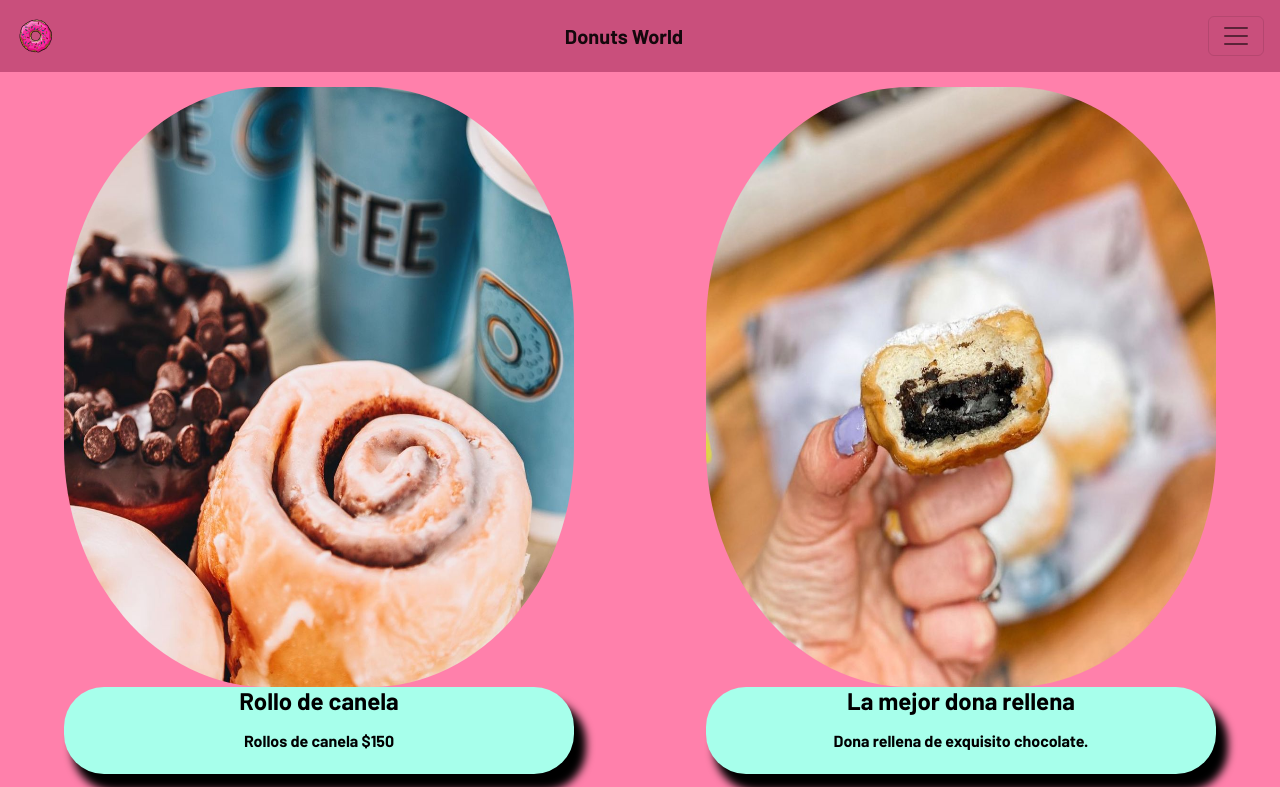
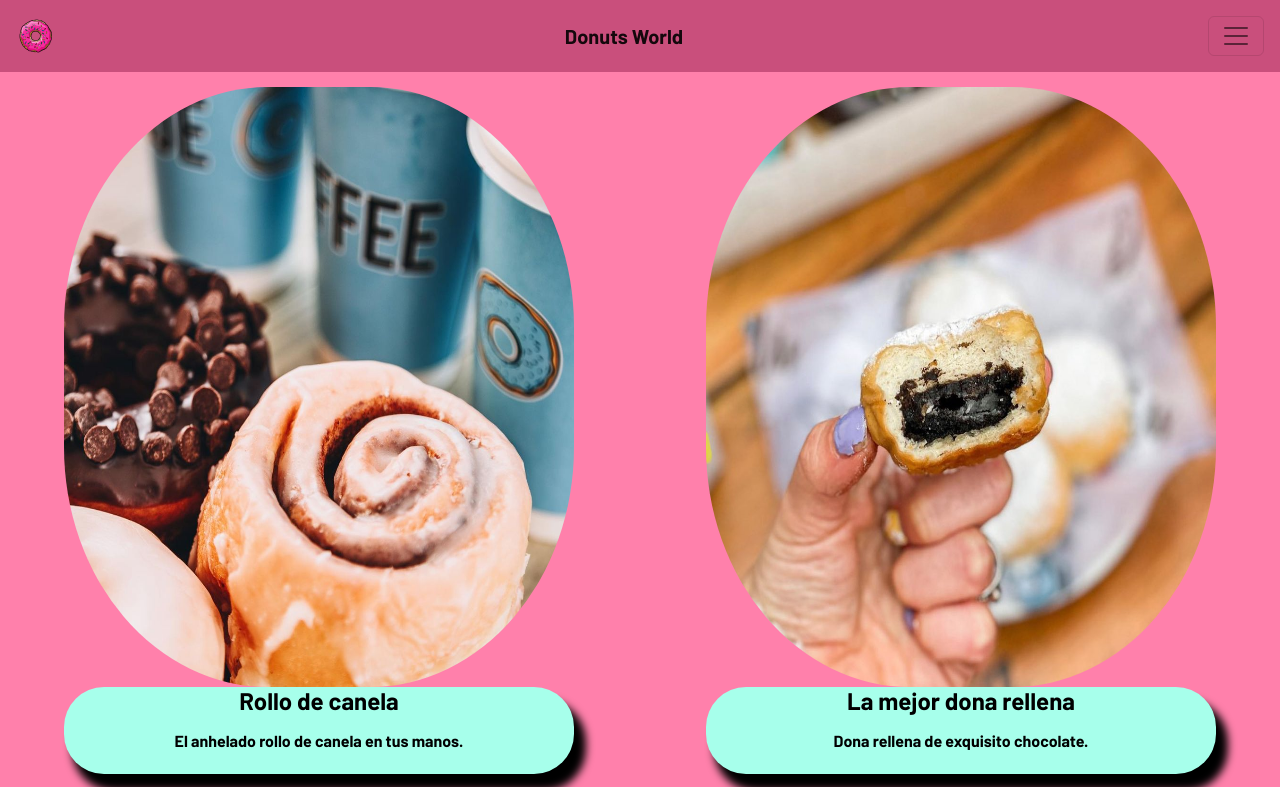
Before and after one commit to Subercazefran/Desafio-final-coder-house, a website: page pages/menu.html in a window 1280 px wide. Shown: the top 787 px of the page. Drawn offline with nearby package versions, Linux system fonts and the light colour scheme.

Commit message:
Modificacion de texto

```diff
--- a/pages/menu.html
+++ b/pages/menu.html
@@ -54,7 +54,7 @@
                 <div class="donas__div__menu">
                     <h4 class="donas__titulo">Rollo de canela</h4>
                     <p class="donas__parrafo">
-                        Rollos de canela $150
+                        El anhelado rollo de canela en tus manos.
                     </p>
                 </div>
             </div>
```
